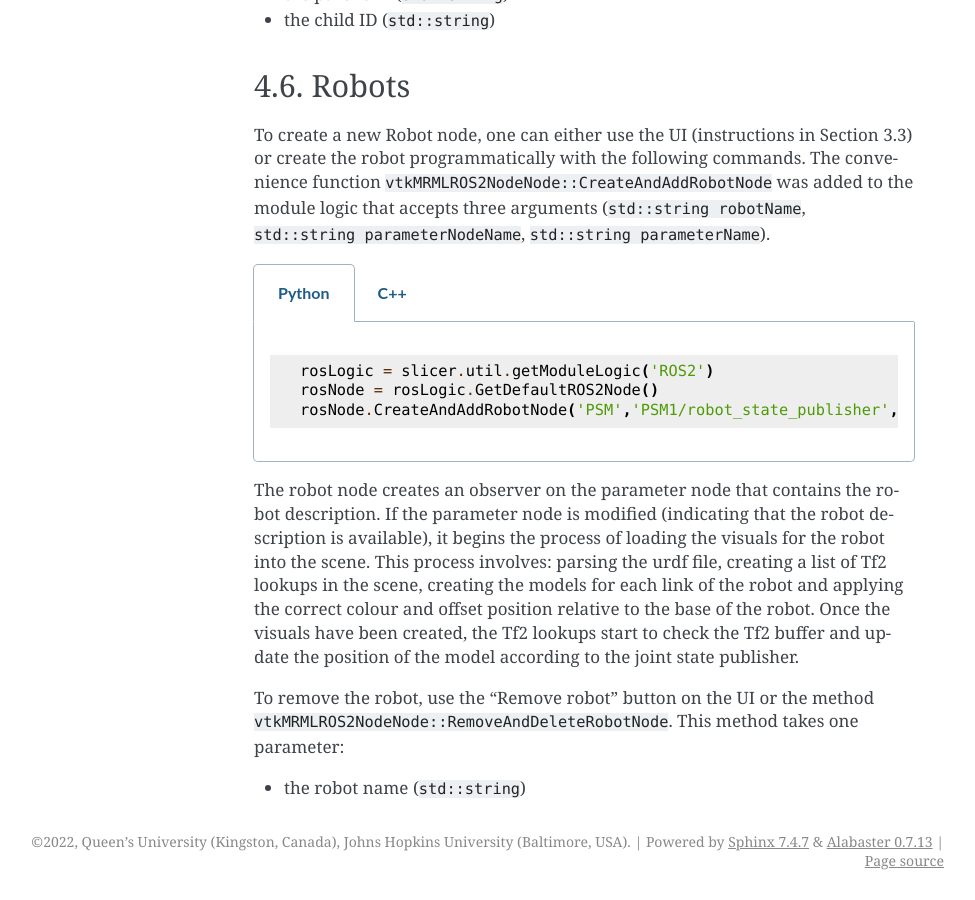
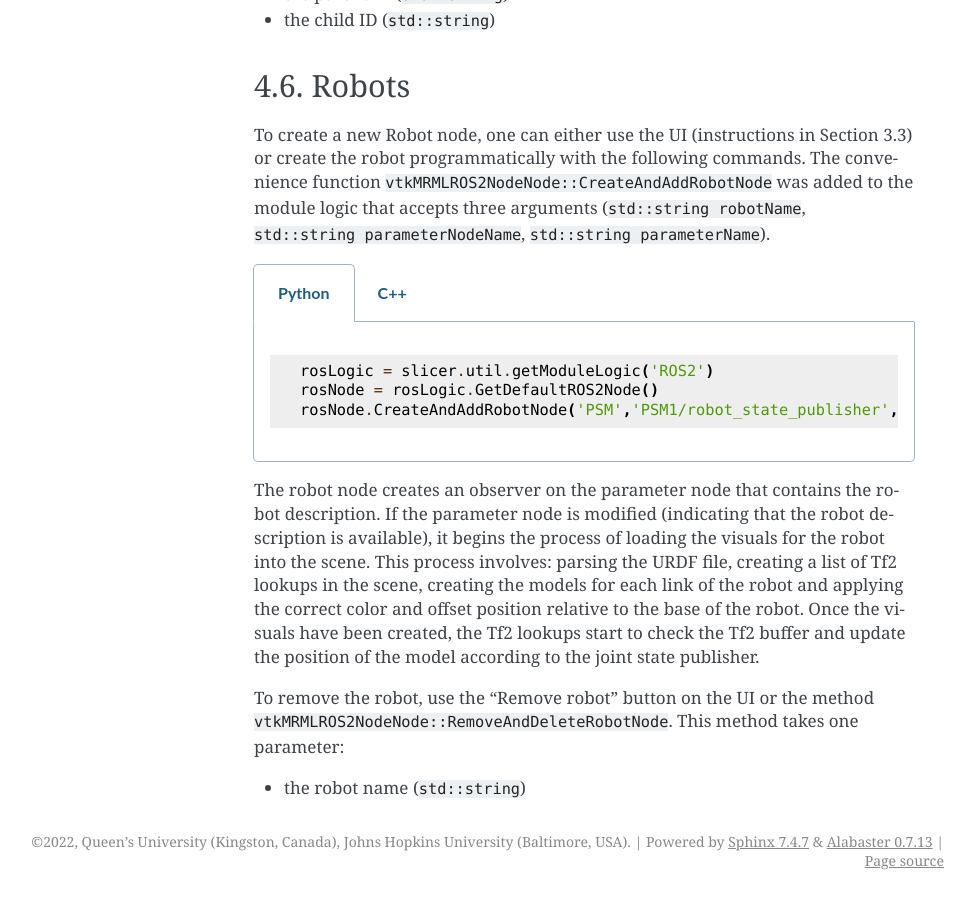
Before and after one commit to rosmed/slicer_ros2_module, a Sphinx documentation site: the page built from docs/pages/mrml-ros-nodes.rst, in a window 1280 px wide and 900 px high, scrolled down 9068 px. Shown: the whole window, without its empty margins (166-1141 px from the left). Built offline with Sphinx 7.4.7, drawn with Linux system fonts in a browser that asks for light colours; some of the changed text lies outside the part shown.

Commit message:
doc: spell check

```diff
--- a/docs/pages/features.rst
+++ b/docs/pages/features.rst
@@ -32,10 +32,10 @@
 either C++ or Python.
 
 ===============
-Acknowledgement
+Acknowledgment
 ===============
 
-The intial core developers are:
+The initial core developers are:
 
 * Laura Connolly, EE PhD student at Queens University, Kingston, Ontario, Canada
 * Aravind S. Kumar, CS Masters student at Johns Hopkins University, Baltimore, Maryland, USA
@@ -43,7 +43,7 @@
 
 This project is supported by:
 
-* The National Institute of Biomedical Imaging and Bioengineering of the U.S. National Institutes of Health (NIH) under award number R01EB020667, and 3R01EB020667-05S1 (MPI: Tokuda, Krieger, Leonard, and Fuge). The content is solely the responsibility of the authors and does not necessarily represent the official views of the NIH.
+* The National Institute of Biomedical Imaging and Bio-engineering of the U.S. National Institutes of Health (NIH) under award number R01EB020667, and 3R01EB020667-05S1 (MPI: Tokuda, Krieger, Leonard, and Fuge). The content is solely the responsibility of the authors and does not necessarily represent the official views of the NIH.
 * The National Sciences and Engineering Research Council of Canada and the Canadian Institutes of Health Research, the Walter C. Sumner Memorial Award, the Mitacs Globalink Award and the Michael Smith Foreign Study Supplement.
 
 ============
--- a/docs/pages/getting-started.rst
+++ b/docs/pages/getting-started.rst
@@ -11,7 +11,7 @@
 
 * Some knowledge of Linux, CMake and ROS 2.
 * Ubuntu Linux with `ROS 2 <https://www.ros.org>`_.  This module has
-  been developped and tested using Ubuntu 20.04 with ROS Galactic.  It
+  been developed and tested using Ubuntu 20.04 with ROS Galactic.  It
   might also work on Ubuntu 22.04 with ROS Humble.
 * Slicer 3D built from source is required to build an extension.
   Before you start compiling Slicer, make sure we use the
--- a/docs/pages/mrml-ros-nodes.rst
+++ b/docs/pages/mrml-ros-nodes.rst
@@ -142,7 +142,7 @@
 
          vtkMRMLROS2NodeNode * rosNode = this->GetDefaultROS2Node();
 
-      If you're working on a new module that relies on the slicerROS2
+      If you're working on a new module that relies on the SlicerROS2
       module, you can use the ``GetModuleLogic`` method and then the
       ``GetDefaultROS2Node``.
 
@@ -520,8 +521,9 @@
          broadcastedMat->SetElement(0, 3, 66.0);
          broadcaster->Broadcast(broadcastedMat);
 
-To remove the broadcaster node, use the method ``vtkMRMLROS2NodeNode::RemoveAndDeleteTf2BroadcasterNode``. This method takes
-two parameters:
+To remove the broadcaster node, use the method
+``vtkMRMLROS2NodeNode::RemoveAndDeleteTf2BroadcasterNode``. This
+method takes two parameters:
 
 * the parent ID (``std::string``)
 * the child ID (``std::string``)
@@ -568,8 +570,9 @@
          vtkSmartPointer<vtkMatrix4x4> lookupMat = vtkMatrix4x4::New();
          lookupMat->GetMatrixTransformToParent(lookupMat);
 
-To remove the lookup node, the method ``vtkMRMLROS2NodeNode::RemoveAndDeleteTf2LookupNode``. This method takes
-two parameters:
+To remove the lookup node, the method
+``vtkMRMLROS2NodeNode::RemoveAndDeleteTf2LookupNode``. This method
+takes two parameters:
 
 * the parent ID (``std::string``)
 * the child ID (``std::string``)
@@ -578,7 +581,12 @@
 Robots
 ======
 
-To create a new Robot node, one can either use the UI (instructions in Section 3.3) or create the robot programmatically with the following commands. The convenience function ``vtkMRMLROS2NodeNode::CreateAndAddRobotNode`` was added to the module logic that accepts three arguments (``std::string robotName``, ``std::string parameterNodeName``, ``std::string parameterName``).
+To create a new Robot node, one can either use the UI (instructions in
+Section 3.3) or create the robot programmatically with the following
+commands. The convenience function
+``vtkMRMLROS2NodeNode::CreateAndAddRobotNode`` was added to the module
+logic that accepts three arguments (``std::string robotName``,
+``std::string parameterNodeName``, ``std::string parameterName``).
 
 .. tabs::
 
@@ -596,9 +604,19 @@
 
          auto robot = rosNode.CreateAndAddRobotNode("PSM","PSM1/robot_state_publisher","robot_description");
 
-The robot node creates an observer on the parameter node that contains the robot description. If the parameter node is modified (indicating that the robot description is available), it begins the process of loading the visuals for the robot into the scene. This process involves: parsing the urdf file, creating a list of Tf2 lookups in the scene, creating the models for each link of the robot and applying the correct colour and offset position relative to the base of the robot. Once the visuals have been created, the Tf2 lookups start to check the Tf2 buffer and update the position of the model according to the joint state publisher.
+The robot node creates an observer on the parameter node that contains
+the robot description. If the parameter node is modified (indicating
+that the robot description is available), it begins the process of
+loading the visuals for the robot into the scene. This process
+involves: parsing the URDF file, creating a list of Tf2 lookups in the
+scene, creating the models for each link of the robot and applying the
+correct color and offset position relative to the base of the
+robot. Once the visuals have been created, the Tf2 lookups start to
+check the Tf2 buffer and update the position of the model according to
+the joint state publisher.
 
-To remove the robot, use the "Remove robot" button on the UI or the method ``vtkMRMLROS2NodeNode::RemoveAndDeleteRobotNode``. This method takes
-one parameter:
+To remove the robot, use the "Remove robot" button on the UI or the
+method ``vtkMRMLROS2NodeNode::RemoveAndDeleteRobotNode``. This method
+takes one parameter:
 
 * the robot name (``std::string``)
--- a/docs/pages/tests.rst
+++ b/docs/pages/tests.rst
@@ -12,14 +12,14 @@
 desktop packages and use the turtlesim examples provided along ROS2.
 
 To test the MRML ROS2 parameter node, the ROS2 turtlesim nodes are
-started in the backgound so you will see some windows popping up.
+started in the background so you will see some windows popping up.
 
 To test the subscribers and publishers, the unit tests subscribe and
 publish to the same topic so we can send and receive from the same
 node.  This also indirectly tests the conversion methods.
 
 Finally, for Tf2 lookups and broadcasts, we use the strategy used to
-test the subscribers and publishers.  The test boardcasts a known
+test the subscribers and publishers.  The test broadcasts a known
 transform and uses a lookup to retrieve the value of the Tf2 buffer.
 
 ======================
```
Also changed, not shown: other parts of docs/pages/mrml-ros-nodes.rst (+8 -7 lines), docs/pages/robot-visualization.rst (+15 -5 lines).
